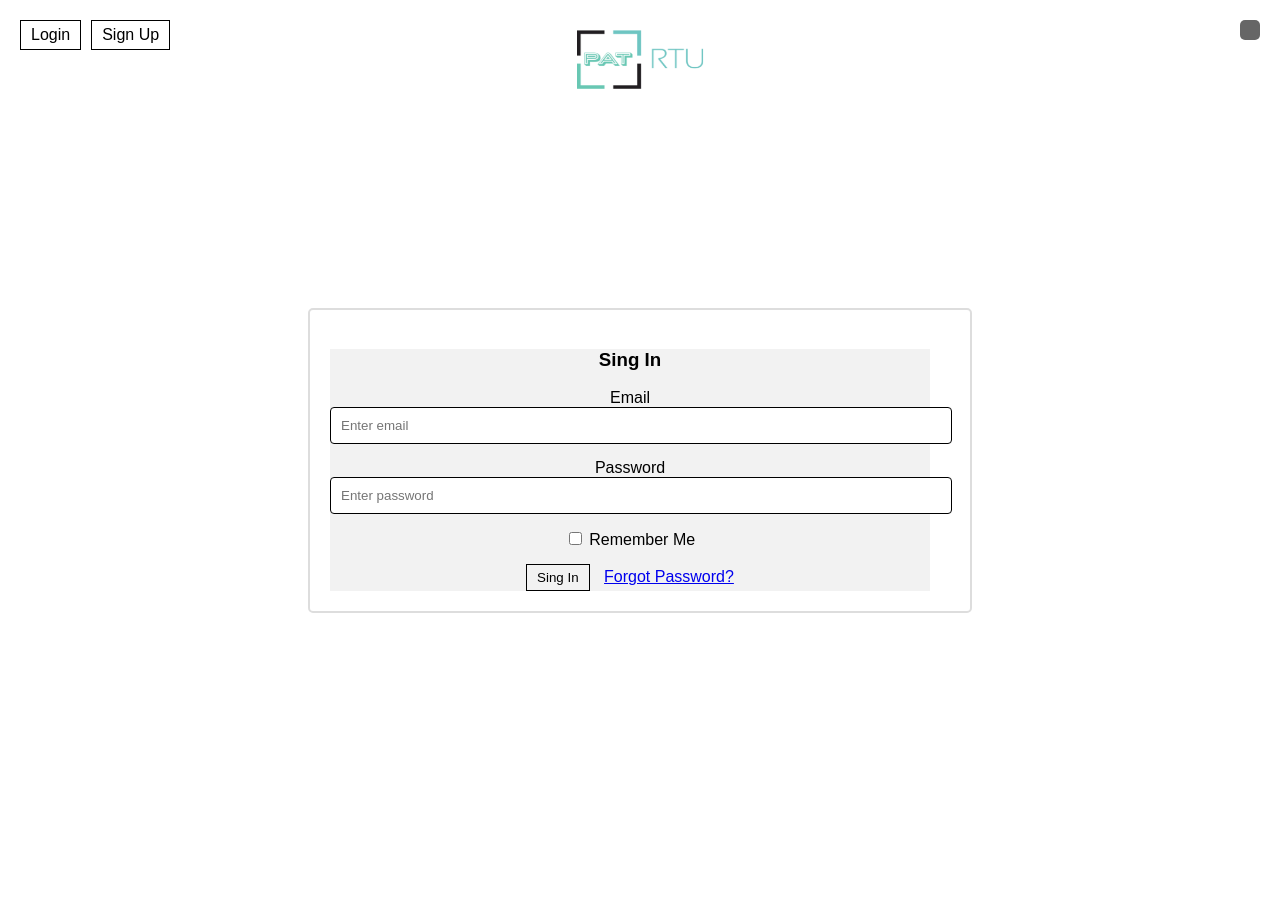
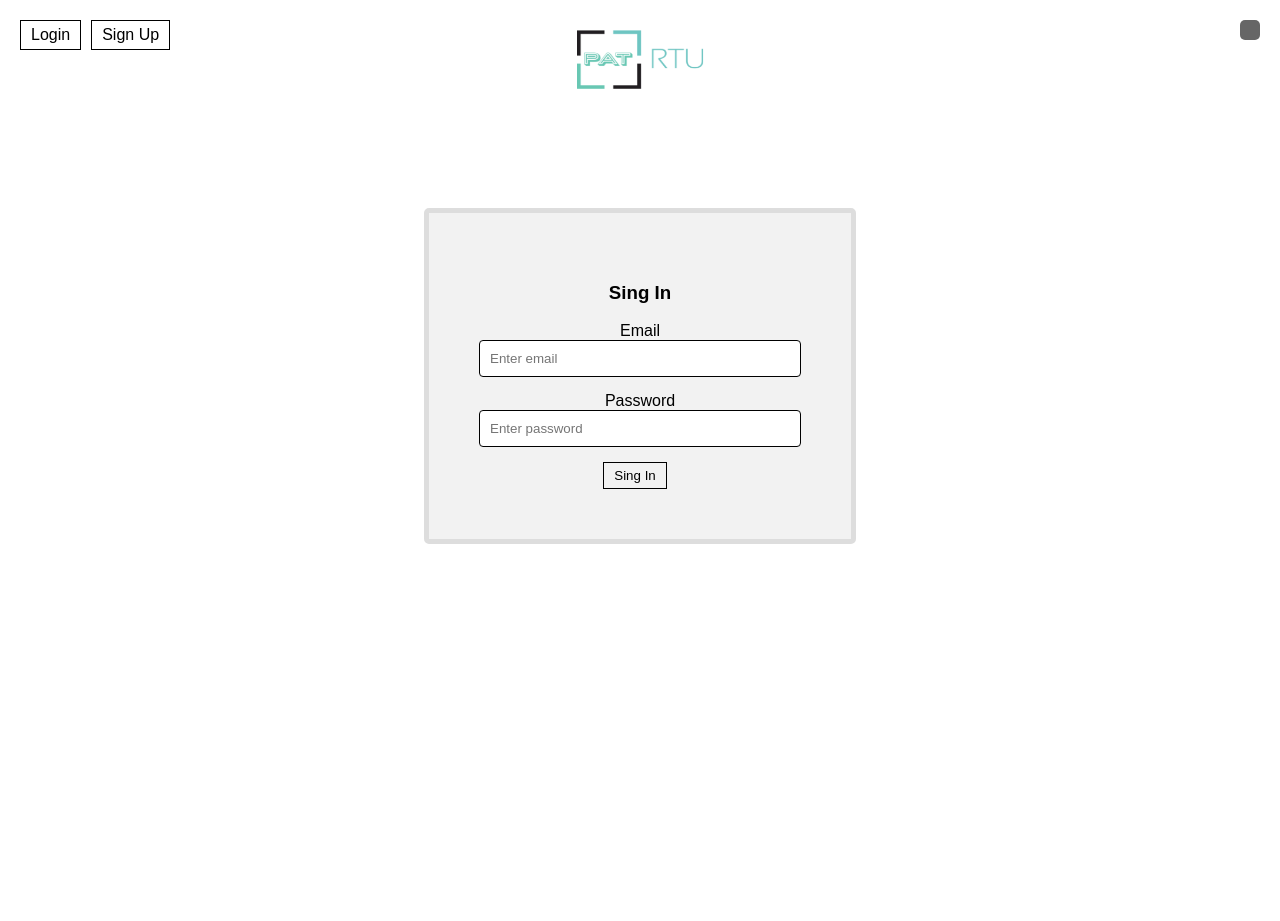
Before and after one commit to jekabsvarna/OOP_Projekts, a Flask app: page /login in a window 1280 px wide. After the commit the page ends 544 px from the top, so only its background shows below. Run offline with Flask 3, Linux system fonts and the light colour scheme.

Commit message:
html uzlabojumi

```diff
--- a/website/templates/base.html
+++ b/website/templates/base.html
@@ -11,12 +11,16 @@
       min-height: 100vh; /* Set minimum body height for full viewport */
       flex-direction: column; /* Stack content vertically */
       font-family: Arial, sans-serif; /* Set font family to Arial */
+      /* Center content vertically */
+      align-items: center;
+      justify-content: center; /* Center content horizontally as well */
     }
 
     .container {
       flex: 1; /* Allow content area to grow */
       text-align: center; /* Center text and buttons within the content area */
-      padding: 150px; /* Add some padding for visual spacing */
+      padding: 150px;
+      margin-top: -50px; /* Add some padding for visual spacing */
     }
 
     .sidebar-buttons {
@@ -56,7 +60,7 @@
 
     .form-control {
       display: block; /* Make input fields take up full width */
-      width: 100%; /* Set input field width to 100% */
+      width: 300px; /* Set the desired width in pixels */
       padding: 10px; /* Add padding for visual spacing */
       border: 1px solid #000000; /* Add a border */
       border-radius: 4px; /* Add rounded corners */
@@ -112,17 +116,10 @@
     }
 
     .login-wrapper {
-  border: 2px solid #ddd;
-  padding: 20px;
+      border: 5px solid #ddd;
+      padding: 50px;
       border-radius: 5px;
-  }
-
-  .card-body {  /* Targetting card-body specifically */
-  background-color: #f2f2f2;  /* Set grey background color here */
-  }
-
-  .card {  /* Targetting card for centering content */
-  text-align: center;  /* Center elements horizontally within card */
+      background-color: #f2f2f2; /* Set background color for the outer rectangle */
     }
 
   </style>
--- a/website/templates/login.html
+++ b/website/templates/login.html
@@ -3,12 +3,8 @@
 
 {% block content %}
 
-<div class="container d-flex justify-content-center align-items-center min-vh-100">
-  <div class="login-wrapper">
-    <div class="card login-form shadow" style="background-color: #f2f2f2; width: 600px; max-width: 80vw;">
-      <h3 class="card-header text-center">Sing In</h3>
-      <div class="card-body">
-        <form method="POST">
+<div class="container d-flex justify-content-center align-items-center ">
+  <div class="login-wrapper">  <h3 class="text-center">Sing In</h3>  <form method="POST">
       <div class="form-group">
         <label for="email">Email</label>
         <input type="email" class="form-control" id="email" name="email" placeholder="Enter email"/>
@@ -19,16 +15,8 @@
         <input type="password" class="form-control" id="password" name="password" placeholder="Enter password"/>
       </div>
 
-          <div class="form-group form-check">
-            <input type="checkbox" class="form-check-input" id="remember_me">
-            <label class="form-check-label" for="remember_me">Remember Me</label>
-          </div>
-
       <button type="submit" class="btn btn-primary btn-block">Sing In</button>
-          <a href="#" class="text-center d-block mt-2">Forgot Password?</a>
     </form>
-      </div>
-    </div>
   </div>
 </div>
 
```
Also changed, not shown: website/templates/add_lecturer.html (+6 -4 lines), website/templates/sign_up.html (+8 -7 lines), instance/database.db. Lines whose indentation alone changed are shown as unchanged.
